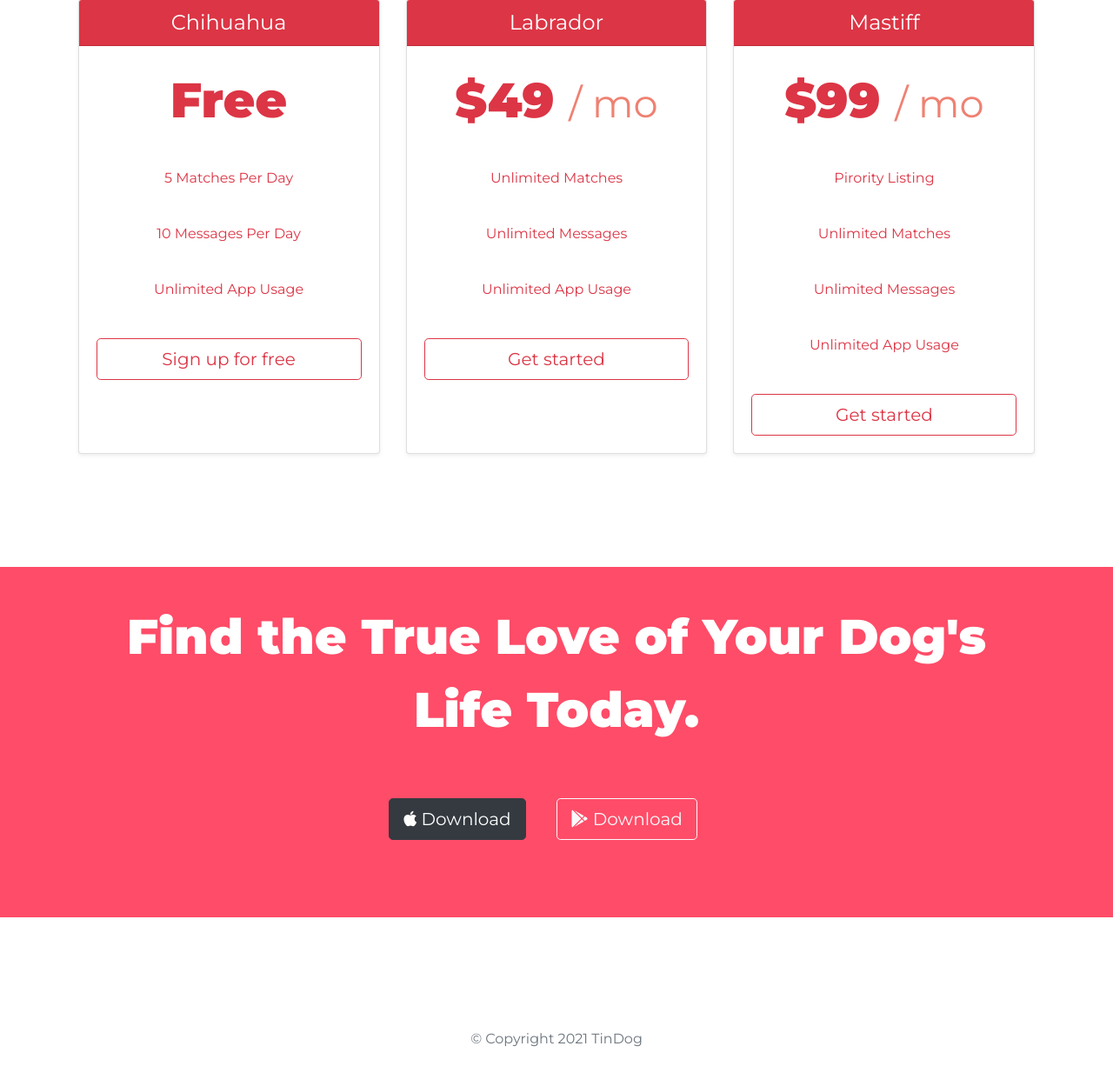
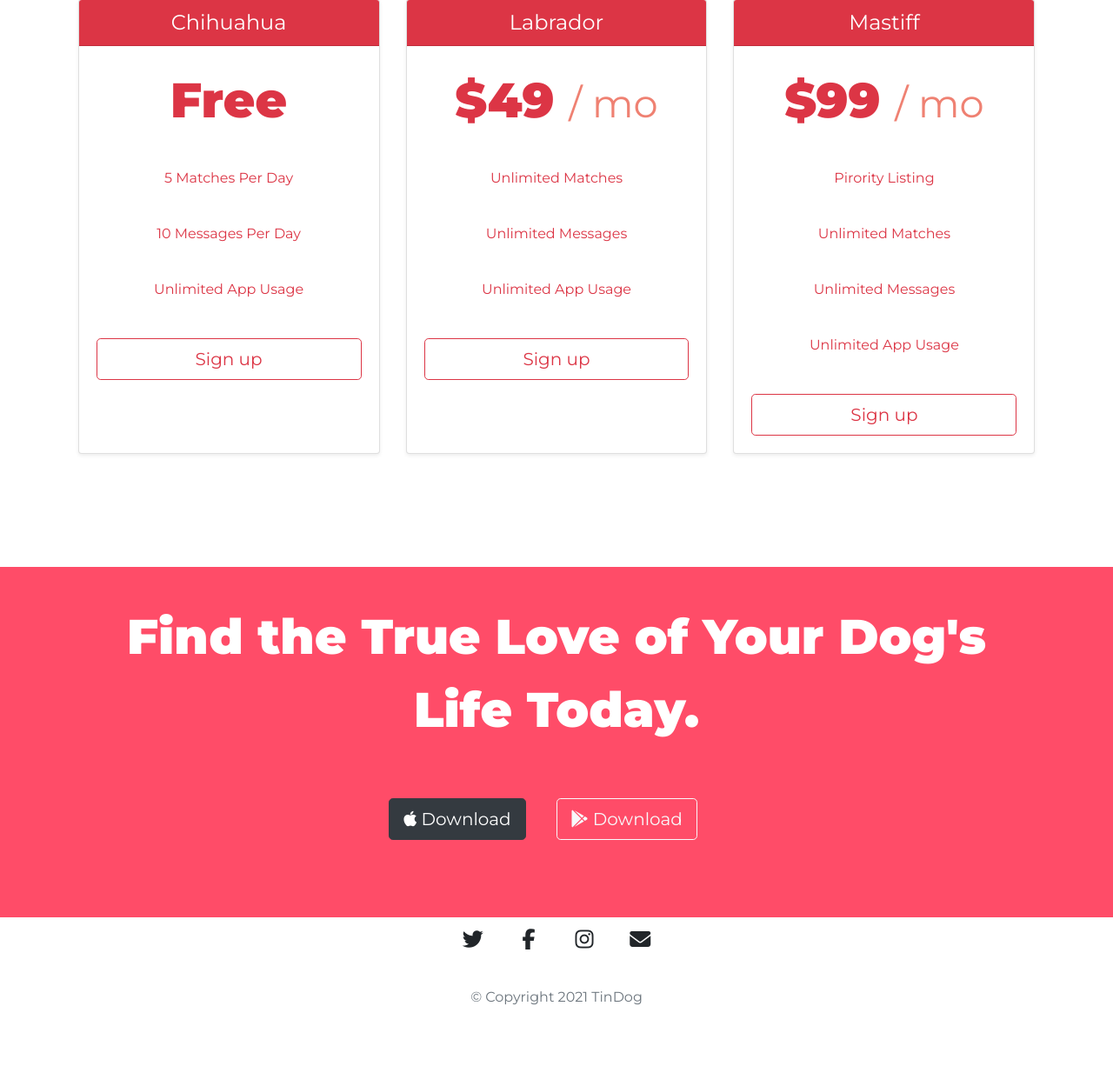
Before and after one commit to Acceptologist/Learn-React, a web app: file TinDog/index.html in a window 1280 px wide. Shown: the part 1812-3061 px from the top of the page at 87% size. After the commit the page ends 2968 px from the top, so only its background shows below. Run offline with its HTML, style and script files only (its server is not run), Linux system fonts and the light colour scheme; some libraries are stand-ins or nearby versions.

Commit message:
add footer section

```diff
--- a/TinDog/css/styles.css
+++ b/TinDog/css/styles.css
@@ -192,8 +192,42 @@ small{
   color: #fff;
   padding: 3% 10%;
 }
+/* Footer Section */
+
 #footer{
-  padding: 10% 0 2%;
+  padding: 1% 0 2%;
   text-align: center;
 
 }
+.contact{
+
+}
+.contact-button{
+  height: 60px;
+  width: 60px;
+  border-radius: 50px;
+  cursor: pointer;
+  overflow: hidden;
+  display: inline-block;
+  transition: all 0.3s ease-in-out;
+}
+.contact-button:hover{
+  width: 200px;
+  box-shadow: 1px 1px 1px 1px rgba(0, 0, 0, 0.1);
+}
+
+.contact-icon{
+  display: inline-block;
+  height: 60px;
+  width: 60px;
+  text-align: center;
+  border-radius: 50px;
+}
+.contact-icon-item{
+  font-size: 1.5rem;
+  line-height: 2.5;
+}
+.contact-item-title{
+  font-weight: 500;
+  margin-left: 10px;
+}
--- a/TinDog/index.html
+++ b/TinDog/index.html
@@ -151,7 +151,7 @@
           <li>10 Messages Per Day</li>
           <li>Unlimited App Usage</li>
         </ul>
-        <button type="button" class="btn btn-lg btn-block btn-outline-danger">Sign up for free</button>
+        <button type="button" class="btn btn-lg btn-block btn-outline-danger">Sign up</button>
       </div>
     </div>
     <div class="card mb-4 shadow-sm">
@@ -165,7 +165,7 @@
           <li>Unlimited Messages</li>
           <li>Unlimited App Usage</li>
         </ul>
-        <button type="button" class="btn btn-lg btn-block btn-outline-danger">Get started</button>
+        <button type="button" class="btn btn-lg btn-block btn-outline-danger">Sign up</button>
       </div>
     </div>
     <div class="card mb-4 shadow-sm">
@@ -180,7 +180,7 @@
           <li>Unlimited Messages</li>
           <li>Unlimited App Usage</li>
         </ul>
-        <button type="button" class="btn btn-lg btn-block btn-outline-danger">Get started</button>
+        <button type="button" class="btn btn-lg btn-block btn-outline-danger">Sign up</button>
       </div>
     </div>
   </div>
@@ -202,7 +202,32 @@
   <!-- Footer -->
 
   <footer id="footer">
-
+    <div class="contact">
+      <div class="contact-button">
+        <div class="contact-icon">
+          <i class="contact-icon-item fab fa-twitter"></i>
+        </div>
+        <span class="contact-item-title">Twitter</span>
+      </div>
+      <div class="contact-button">
+        <div class="contact-icon">
+          <i class="contact-icon-item fab fa-facebook-f"></i>
+        </div>
+        <span class="contact-item-title">Facebook</span>
+      </div>
+      <div class="contact-button">
+        <div class="contact-icon">
+          <i class="contact-icon-item fab fa-instagram"></i>
+        </div>
+        <span class="contact-item-title">Instagram</span>
+      </div>
+      <div class="contact-button">
+        <div class="contact-icon">
+          <i class="contact-icon-item fas fa-envelope"></i>
+        </div>
+        <span class="contact-item-title">Contact Us</span>
+      </div>
+    </div>
     <p class="text-muted">© Copyright 2021 TinDog</p>
 
   </footer>
```
